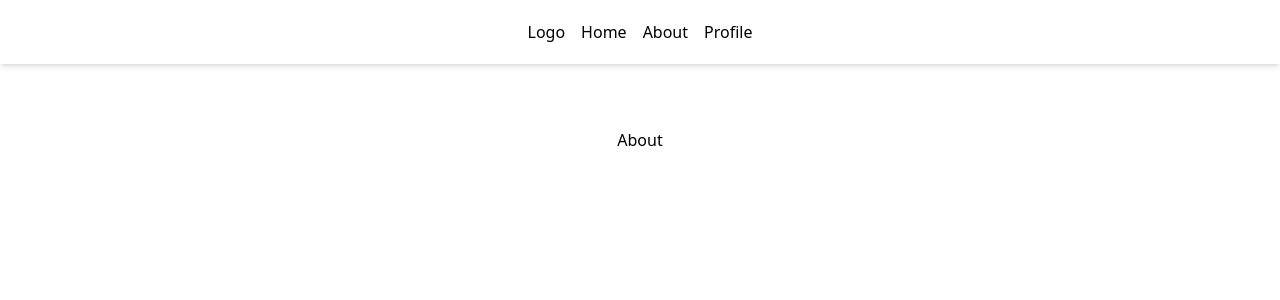
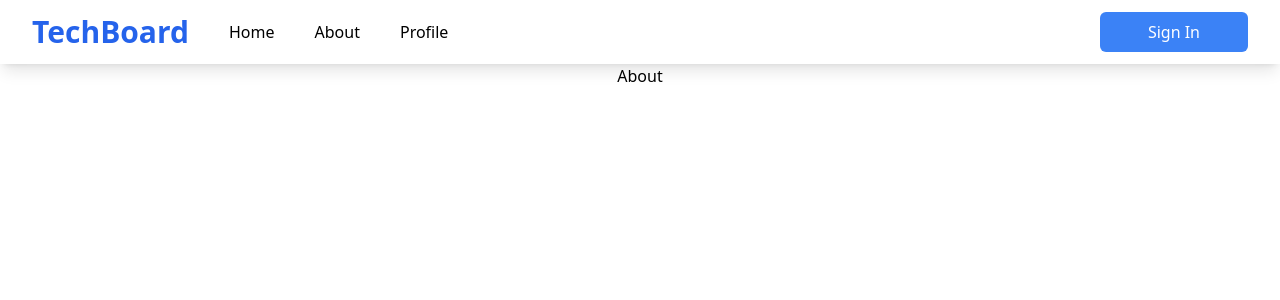
Before and after one commit to RobertTheDev/TechBoard, a Nuxt app: page /about in a window 1280 px wide. Shown: the top 300 px of the page. Built offline with nearby package versions, Linux system fonts and the light colour scheme.

Commit message:
style: added styles

```diff
--- a/components/AuthForm/index.vue
+++ b/components/AuthForm/index.vue
@@ -1,5 +1,5 @@
 <template>
-  <div>
+  <div class="w-2/4">
     <button @click="handleFormType('signIn')">Sign In</button>
     <button @click="handleFormType('signUp')">Sign Up</button>
     <SignInForm v-if="formType === 'signIn'" />
--- a/components/NavigationHeader/index.vue
+++ b/components/NavigationHeader/index.vue
@@ -1,10 +1,12 @@
 <template>
-  <header class="flex h-16 justify-center gap-4 shadow-md items-center">
-    <div>
-      <h1>Logo</h1>
-    </div>
-    <div>
-      <nav class="flex gap-4">
+  <header
+    class="flex h-16 justify-center gap-4 shadow-lg border-b-1 border-b-slate-500 items-center bg-white px-8"
+  >
+    <div class="flex justify-start flex-1 gap-10">
+      <div>
+        <h1 class="text-blue-600 font-bold text-3xl">{{ companyName }}</h1>
+      </div>
+      <nav class="flex items-center justify-center gap-10">
         <NuxtLink
           v-for="navigationLink in navigationLinks"
           :key="navigationLink.url"
@@ -13,10 +15,20 @@
         >
       </nav>
     </div>
+    <div class="flex justify-end flex-1">
+      <div>
+        <button
+          class="px-12 py-2 text-white font-medium rounded-md bg-blue-500"
+        >
+          Sign In
+        </button>
+      </div>
+    </div>
   </header>
 </template>
 
 <script setup lang="ts">
+import companyName from '~/lib/constants/companyName'
 const navigationLinks = [
   {
     name: 'Home',
--- a/components/SignInForm/index.vue
+++ b/components/SignInForm/index.vue
@@ -1,8 +1,40 @@
 <template>
-  <Form :validation-schema="signInSchema" @submit="handleSignUp">
-    <Field type="email" name="emailAddress" />
-    <ErrorMessage name="emailAddress" />
-    <button type="submit">Sign In</button>
+  <Form
+    class="bg-white shadow-md rounded px-8 pt-6 pb-8 mb-4 w-2/4"
+    :validation-schema="signInSchema"
+    @submit="handleSignUp"
+  >
+    <div class="mb-4">
+      <label class="block text-gray-700 text-sm font-bold mb-2"
+        >Email Address</label
+      >
+      <Field
+        id="emailAddress"
+        type="email"
+        name="emailAddress"
+        class="shadow appearance-none border rounded w-full py-2 px-3 text-gray-700 leading-tight focus:outline-none focus:shadow-outline"
+        placeholder="Username"
+      />
+      <ErrorMessage name="emailAddress" class="text-red-500 text-xs italic" />
+    </div>
+    <div class="mb-4">
+      <label class="block text-gray-700 text-sm font-bold mb-2" for="password">
+        Password
+      </label>
+      <input
+        id="password"
+        class="shadow appearance-none border border-red-500 rounded w-full py-2 px-3 text-gray-700 mb-3 leading-tight focus:outline-none focus:shadow-outline"
+        type="password"
+        placeholder="******************"
+      />
+      <p class="text-red-500 text-xs italic">Please choose a password.</p>
+    </div>
+    <button
+      type="submit"
+      class="bg-blue-500 hover:bg-blue-700 text-white font-bold py-2 px-4 rounded focus:outline-none focus:shadow-outline"
+    >
+      Sign In
+    </button>
   </Form>
 </template>
 
--- a/layouts/default.vue
+++ b/layouts/default.vue
@@ -1,7 +1,7 @@
 <template>
   <div class="flex flex-col min-h-screen w-full">
     <NavigationHeader />
-    <div class="flex flex-col flex-1 items-center p-16">
+    <div class="flex flex-col flex-1 items-center min-w-full">
       <slot />
     </div>
   </div>
--- a/pages/index.vue
+++ b/pages/index.vue
@@ -1,6 +1,7 @@
 <template>
-  <div>
-    <h1>Home Page</h1>
+  <div
+    class="bg-red-500 min-w-full flex flex-col flex-1 items-center bg-gray-100"
+  >
     <AuthForm />
   </div>
 </template>
```
